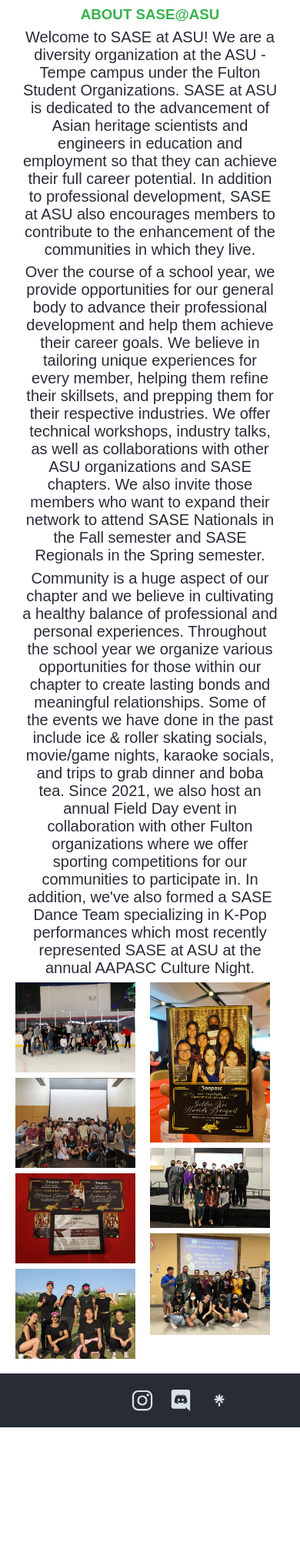
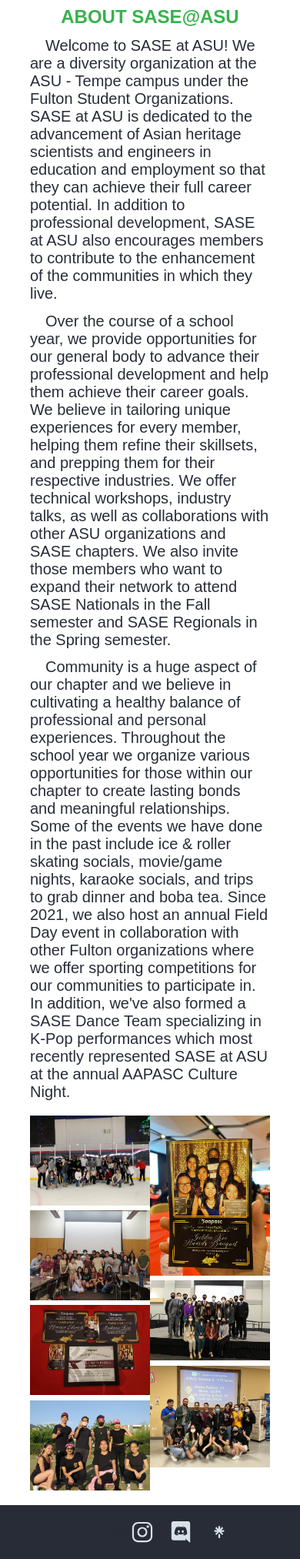
Before and after one commit to subbel/SASEASU, a Django app: page /about/ in a window 390 px wide. Shown: the part 253-2278 px from the top of the page at 77% size. Before the commit the page ends 2107 px from the top, so only its background shows below. Run offline with Django 3.2, Linux system fonts and the light colour scheme; some web fonts are replaced.

Commit message:
paragraphs width changed

```diff
--- a/SASEASU/settings.py
+++ b/SASEASU/settings.py
@@ -23,7 +23,7 @@ BASE_DIR = os.path.dirname(os.path.dirname(os.path.abspath(__file__)))
 SECRET_KEY = '2dauto3)x^zh!)(_&tsfbaqj@9dkhf*ag9&f*g$rc#w@z6cnaz'
 
 # SECURITY WARNING: don't run with debug turned on in production!
-DEBUG = False
+DEBUG = True
 
 ALLOWED_HOSTS = ['*']
 
--- a/SASEASU/templates/about.html
+++ b/SASEASU/templates/about.html
@@ -9,14 +9,18 @@
     </header>
 
     <article>
-        <div class="top-row-heading">
-        </div>
+        <div class="top-row-heading"></div>
+
         <div class="article-content">
-          <h3 class="article-heading">ABOUT SASE@ASU</h3>
-
+          <h1 class="article-heading">ABOUT SASE@ASU</h1>
+          <p></p>
           <p>Welcome to SASE at ASU! We are a diversity organization at the ASU - Tempe campus under the Fulton Student Organizations. SASE at ASU is dedicated to the advancement of Asian heritage scientists and engineers in education and employment so that they can achieve their full career potential. In addition to professional development, SASE at ASU also encourages members to contribute to the enhancement of the communities in which they live.</p>
+          <p></p>
           <p>Over the course of a school year, we provide opportunities for our general body to advance their professional development and help them achieve their career goals. We believe in tailoring unique experiences for every member, helping them refine their skillsets, and prepping them for their respective industries. We offer technical workshops, industry talks, as well as collaborations with other ASU organizations and SASE chapters. We also invite those members who want to expand their network to attend SASE Nationals in the Fall semester and SASE Regionals in the Spring semester.</p>
+          <p></p>
           <p>Community is a huge aspect of our chapter and we believe in cultivating a healthy balance of professional and personal experiences. Throughout the school year we organize various opportunities for those within our chapter to create lasting bonds and meaningful relationships. Some of the events we have done in the past include ice & roller skating socials, movie/game nights, karaoke socials, and trips to grab dinner and boba tea. Since 2021, we also host an annual Field Day event in collaboration with other Fulton organizations where we offer sporting competitions for our communities to participate in. In addition, we've also formed a SASE Dance Team specializing in K-Pop performances which most recently represented SASE at ASU at the annual AAPASC Culture Night.</p>
+          <p></p>
+          <p></p>
         </div>
 
         <!-- Newsletter
--- a/static/about.css
+++ b/static/about.css
@@ -8,19 +8,20 @@
 
   .article-heading{
     color:#37b24d;
-
+    text-align: center;
   }
   .article-content{
+    text-align: left;
     margin-left:auto;
     margin-right: auto;
     margin-top: 2%;
-    text-align: center;
-    width: 85vw;
+    width: 60vw;
   }
 
   .article-content p{
-    font-size:20;
+    font-size: 20;
     padding-top: 2%;
+    text-indent: 20px;
   }
 
   .img-grid{
@@ -35,3 +36,27 @@
     width: 40vw;
     margin-top: 4%;
   }
+
+
+  @media (max-width:600px){
+    .article-content{
+      text-align: left;
+      margin-left:auto;
+      margin-right: auto;
+      margin-top: 2%;
+      width: 80vw;
+    }
+
+    .img-grid{
+      display: grid;
+      grid-template-columns: auto auto;
+      width: 80vw;
+      margin-left: auto;
+      margin-right: auto;
+    }
+
+    .img-grid div img{
+      width: 40vw;
+      margin-top: 4%;
+    }
+  }
```
Also changed, not shown: 2 other files.
